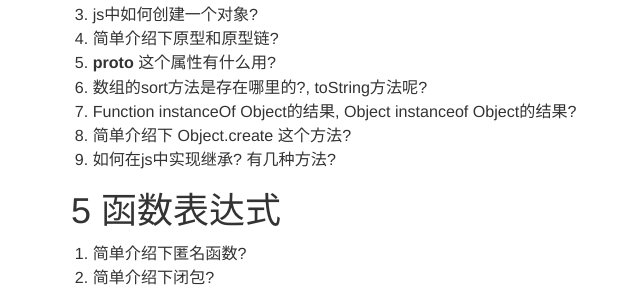
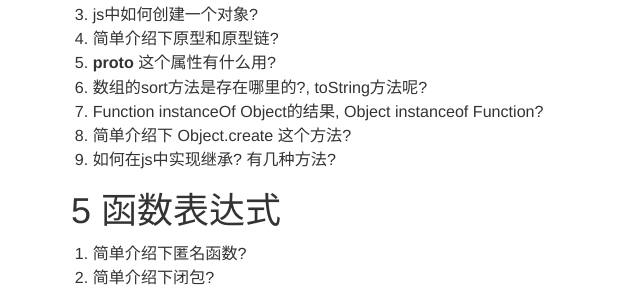
Before and after one commit to lyuehh/blog, a Jekyll site: the page built from _posts/2014-02-28-js-interview-questions.markdown, in a window 1280 px wide and 900 px high, scrolled down 1579 px. Shown: the part 158-449 px from the top of the window, without its empty margins (231-871 px from the left). Built offline with Jekyll 4.4.1, drawn with Linux system fonts in a browser that asks for light colours; nearby versions of some CDN libraries; Markdown is read by kramdown in place of the engine named in the settings; comment, search, counter and statistics services are not loaded.

Commit message:
fix typo

```diff
--- a/_posts/2014-02-28-js-interview-questions.markdown
+++ b/_posts/2014-02-28-js-interview-questions.markdown
@@ -73,7 +73,7 @@ categories: javascript
 4. 简单介绍下原型和原型链?
 5. __proto__ 这个属性有什么用?
 6. 数组的sort方法是存在哪里的?, toString方法呢?
-7. Function instanceOf Object的结果, Object instanceof Object的结果?
+7. Function instanceOf Object的结果, Object instanceof Function?
 8. 简单介绍下 Object.create 这个方法?
 9. 如何在js中实现继承? 有几种方法?
 
```
